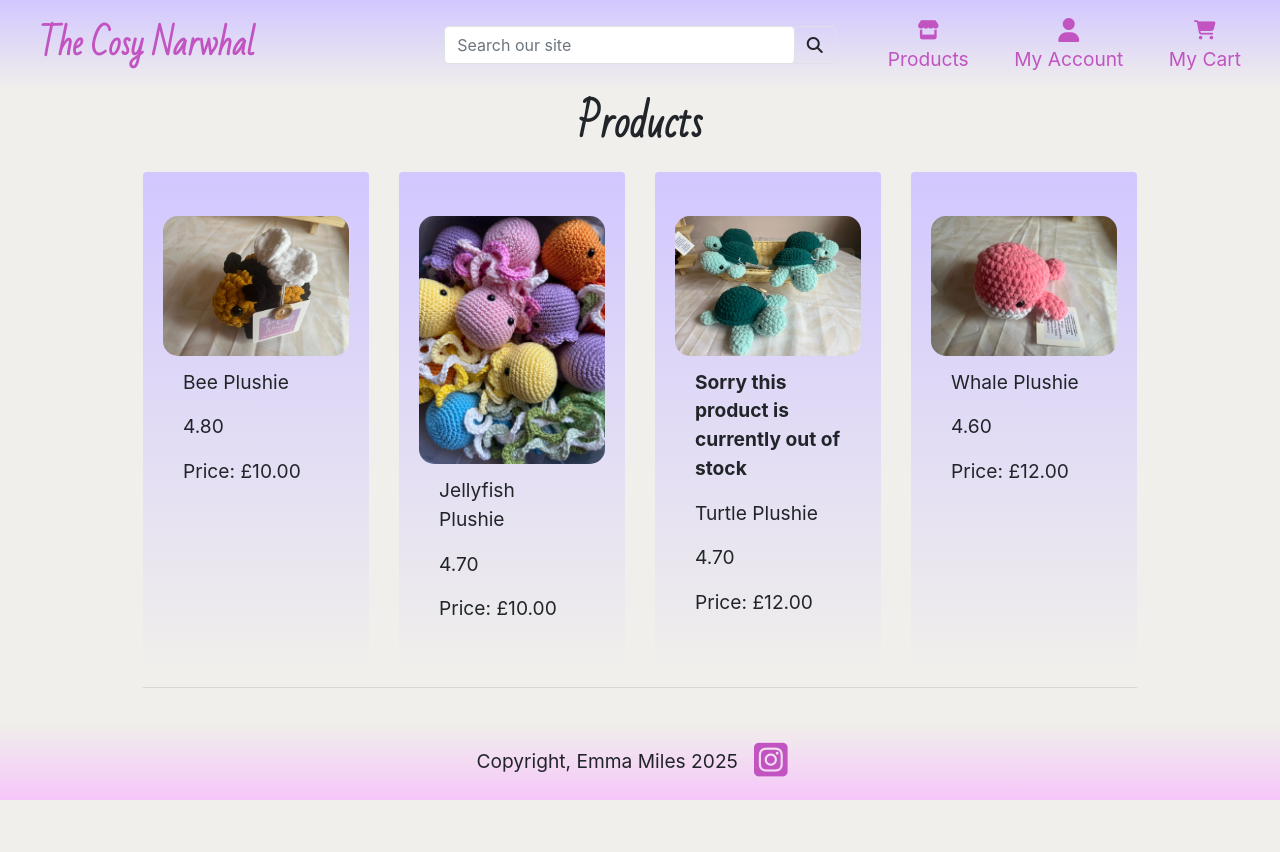
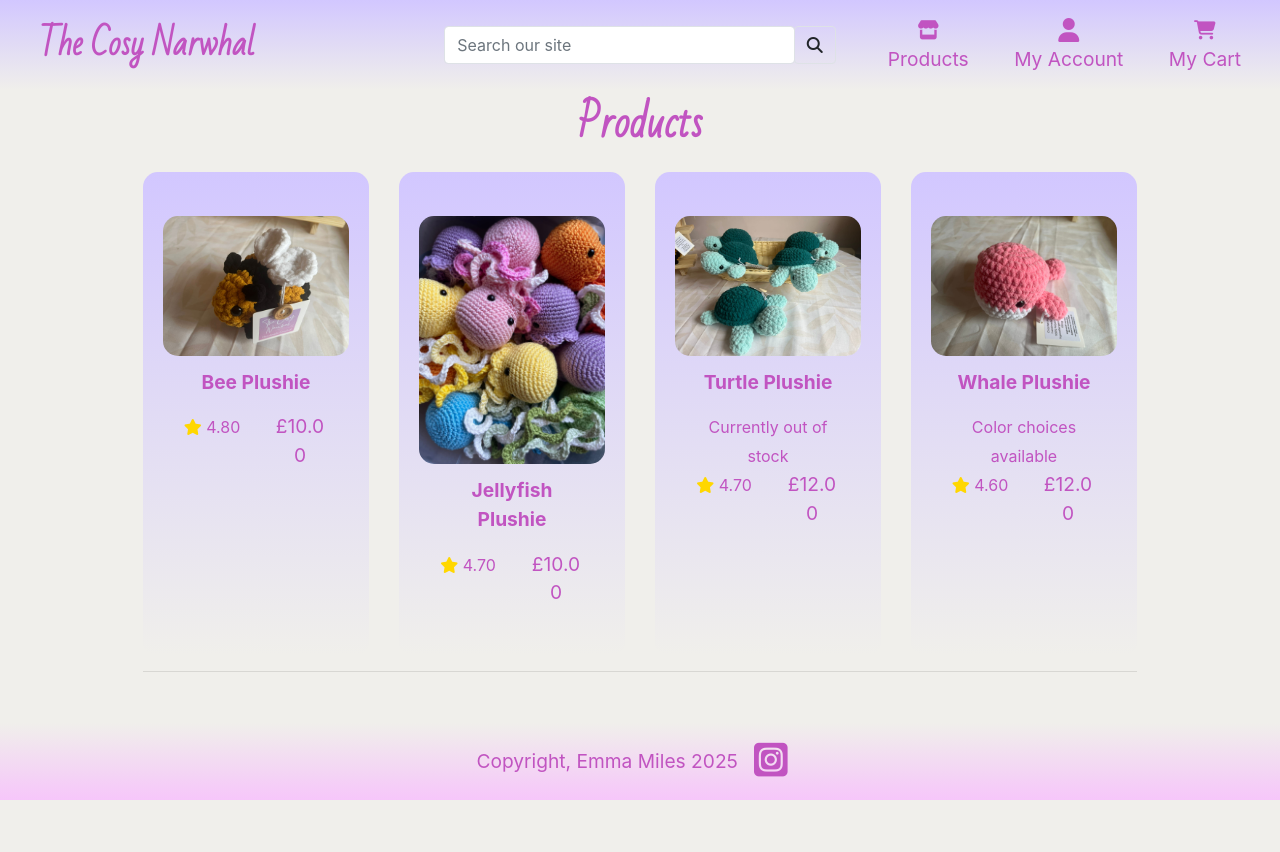
Before and after one commit to Arcandrus/the-cosy-narwhal, a Django app: page /product/ in a window 1280 px wide. After the commit the page ends 800 px from the top, so only its background shows below. Run offline with Django 5.2, Linux system fonts and the light colour scheme; data comes from the database, SQL or seed files in the repository; both versions use the stored data as it was after the commit; some libraries are stand-ins or nearby versions.

Commit message:
Finalised Product display page.

```diff
--- a/home/templates/home/index.html
+++ b/home/templates/home/index.html
@@ -16,7 +16,9 @@
         business with big dreams and even bigger stitches!</p>
 
     <p>Take a look around — your new favourite plushie is waiting to be found.</p>
-    <button class="btn btn-def">SHOP HERE!</button>
+    <a href="{% url 'products' %}">
+        <button class="btn btn-def">SHOP HERE!</button>
+    </a>
     <br>
     <div class="row pt-3 carousel-container">
         {% include 'includes/carousel.html' %}
--- a/product/templates/product/product.html
+++ b/product/templates/product/product.html
@@ -15,13 +15,22 @@
                 </a>
                 <div class="card-footer bg-transparent border-0 text-left">
                     <div class="row">
-                        <div class="col">
+                        <div class="col text-center">
+                            <p><strong>{{ product.display_name }}</strong></p>
                             {% if product.inventory == 0 %}
-                            <p><strong>Sorry this product is currently out of stock</strong></p>
+                            <small>Currently out of stock</small>
                             {% endif %}
-                            <p>{{ product.display_name }}</p>
-                            <p>{{ product.rating }}</p>
-                            <p>Price: £{{ product.price }}</p>
+                            {% if product.has_colors %}
+                            <small>Color choices available</small>
+                            {% endif %}
+                            <div class="row">
+                                <div class="col-6">
+                                    <small><i class="star fa-solid fa-star"></i> {{ product.rating }}</small>
+                                </div>
+                                <div class="col-6">
+                                    <p>£{{ product.price }}</p>
+                                </div>
+                            </div>
                         </div>
                     </div>
                 </div>
--- /dev/null
+++ b/product/templatetags/custom_filters.py
@@ -0,0 +1,8 @@
+from django import template
+
+register = template.Library()
+
+@register.filter
+def replace(value, args):
+    old, new = args.split(',')
+    return value.replace(old, new)
--- a/product/views.py
+++ b/product/views.py
@@ -3,7 +3,7 @@ from .models import Product
 
 
 def all_products(request):
-    # Get all products ordered by code or id (whatever keeps the order consistent)
+    # Get all products ordered by code
     all_products = Product.objects.order_by('code', 'id')
 
     # Use a set to track seen prefixes
@@ -33,11 +33,10 @@ def product_detail(request, product_id):
     product = get_object_or_404(Product, pk=product_id)
 
     # Extract the prefix (e.g., "WHA") from the product code
-    prefix = product.code[:3]  # Assuming codes like WHA0001, WHA0002
+    prefix = product.code[:3]
 
     # Get all products that share the same prefix
     variant_products = Product.objects.filter(code__startswith=prefix).order_by('id')
-    print(variant_products)
 
     for variant in variant_products:
         print(f"Product: {variant.name} (ID: {variant.id}), Color: {variant.color}")
@@ -48,7 +47,6 @@ def product_detail(request, product_id):
         variant = variant_products.filter(color=color).first()
         if variant:
             color_links.append((color.name.lower(), variant.id))
-    print(color_links)
 
     context = {
         'product': product,
--- a/static/css/base.css
+++ b/static/css/base.css
@@ -8,6 +8,19 @@
 body {
     background-color: var(--champ);
     font-size: larger;
+    color: var(--fuchsia);
+}
+
+.star {
+    color: gold;
+}
+
+small {
+    font-size: smaller;
+}
+
+.card {
+    border-radius: 15px;
 }
 
 .nav-link {
@@ -112,8 +125,8 @@ body {
     margin: 0 auto;
     width: 100%;
     height: auto;
-    max-height: 100%;
-    object-fit: contain;
+    max-height: 500px;
+    object-fit: cover;
 }
 
 @media(max-width: 992px) {
```
Also changed, not shown: product/templates/product/product_detail.html (+14 -4 lines), db.sqlite3, media/jelly_mixed.jpg (added), media/jelly_mixed_kaqUoHV.jpg (added), product/templatetags/__init__.py (added).
